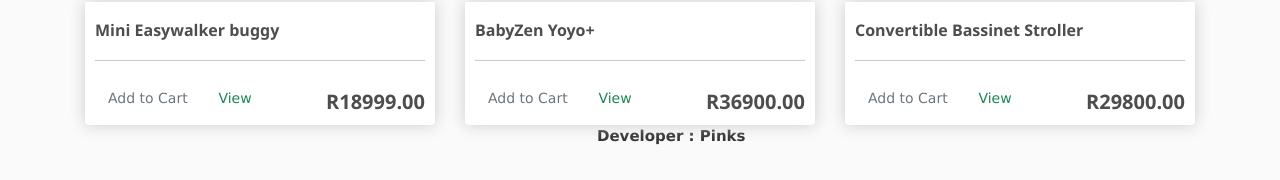
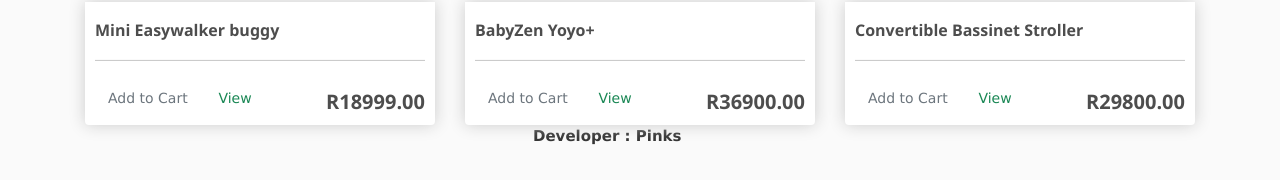
Before and after one commit to Pinky-alt-spec/Ecommerce, a Django app: page / in a window 1280 px wide. Shown: the part 1150-1330 px from the top of the page. Run offline with Django 3.2, Linux system fonts and the light colour scheme; data comes from the database, SQL or seed files in the repository; some libraries are stand-ins or nearby versions.

Commit message:
Update store.html

```diff
--- a/babyStore/templates/babyStore/store.html
+++ b/babyStore/templates/babyStore/store.html
@@ -40,7 +40,7 @@ function carousel() {
         </div>
         {% endfor %}
     </div>
-<div style="margin-left: 40vw">
+<div style="margin-left: 35vw">
   <p><strong>Developer : Pinks</strong></p>
 </div><br />
 {% endblock content %}
```
